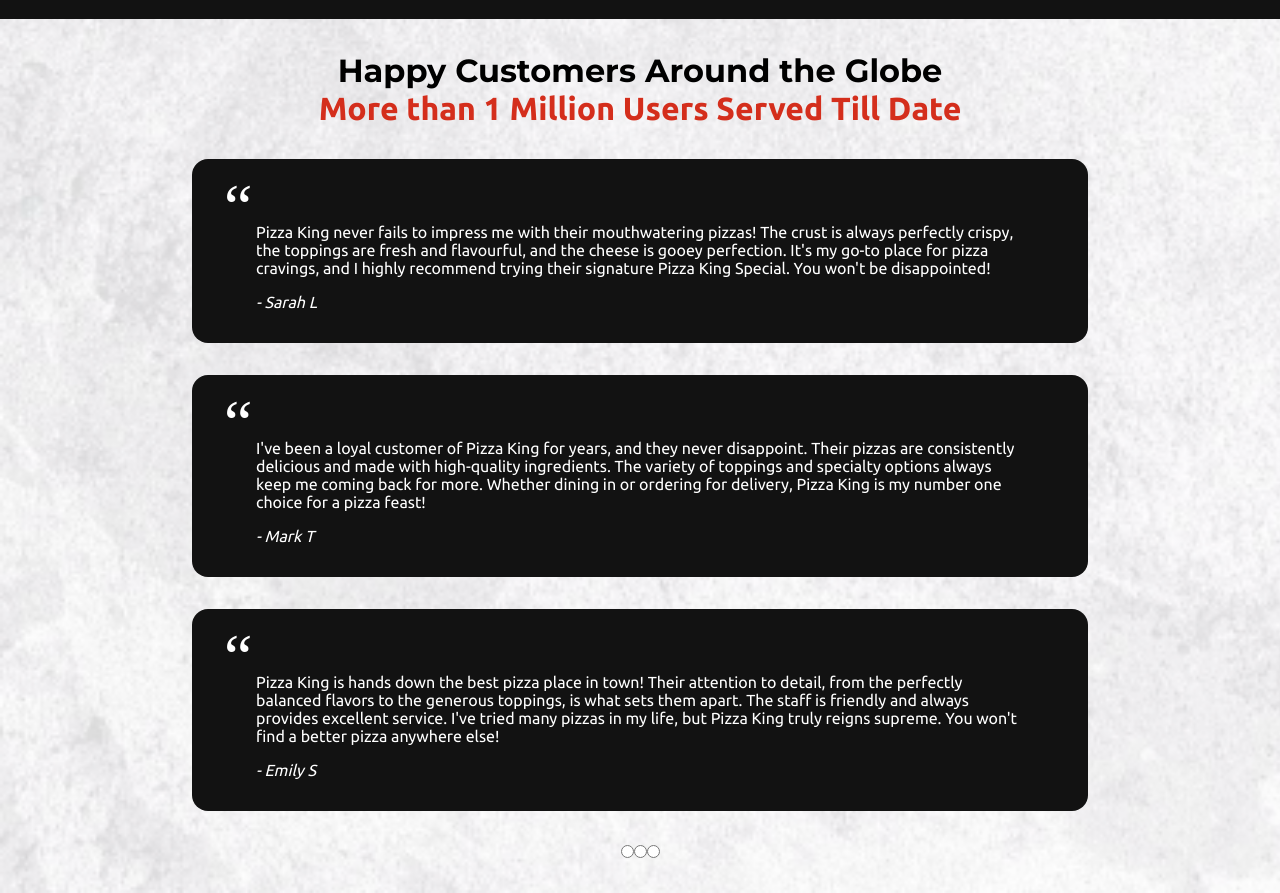
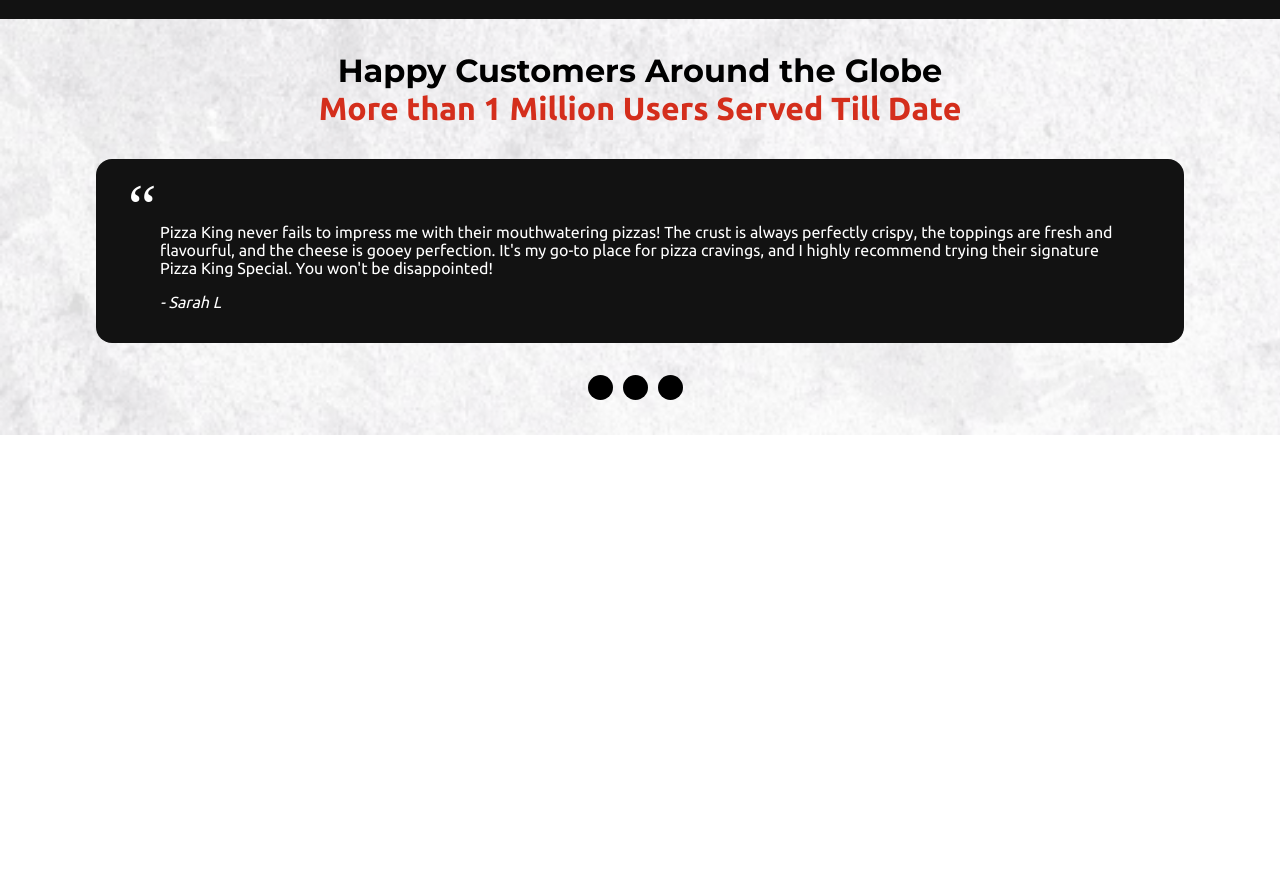
Before and after one commit to Siddharth-2382/Pizza-King, a React (Create React App) app: page / in a window 1280 px wide. Shown: the part 1440-2333 px from the top of the page. After the commit the page ends 1875 px from the top, so only its background shows below. Built offline with nearby package versions, Linux system fonts and the light colour scheme.

Commit message:
add css for testimonial carousel

```diff
--- a/src/App.css
+++ b/src/App.css
@@ -109,7 +109,7 @@
   height: 64rem;
   z-index: -999;
   position: absolute;
-  top: -23%;
+  top: -20%;
   right: 0;
   filter: drop-shadow(-3px 0px 16px rgba(0, 0, 0, 0.75));
 }
@@ -193,7 +193,7 @@
 
 .testimonial-container {
   text-align: center;
-  padding: 2rem;
+  padding: 2rem 6rem;
 }
 
 .testimonial-title span {
@@ -201,13 +201,20 @@
   display: block;
 }
 
+.carousel-container {
+  display: flex;
+  overflow-x: hidden;
+}
+
 .carousel-item {
   background-color: #121212;
   color: #ffffff;
   text-align: left;
-  margin: 2rem 10rem;
+  margin: 2rem 0rem;
   padding: 2rem;
   border-radius: 1rem;
+  min-width: 100%;
+  transition: all 0.75s ease-in-out;
 }
 
 .testimonial::before {
@@ -226,6 +233,64 @@
   margin-top: 1rem;
   padding: 0 2rem 1rem;
   font-style: italic;
+}
+
+.custom {
+  display: flex;
+  justify-content: center;
+  margin-bottom: 1rem;
+}
+
+.container {
+  display: block;
+  position: relative;
+  padding-left: 35px;
+  margin-bottom: 12px;
+  cursor: pointer;
+  font-size: 22px;
+  -webkit-user-select: none;
+  -moz-user-select: none;
+  -ms-user-select: none;
+  user-select: none;
+}
+
+.container input {
+  position: absolute;
+  opacity: 0;
+  cursor: pointer;
+}
+
+.checkmark {
+  position: absolute;
+  top: 0;
+  left: 0;
+  height: 25px;
+  width: 25px;
+  background-color: #000000;
+  border-radius: 50%;
+}
+
+.container input:checked ~ .checkmark {
+  background-color: #000000;
+}
+
+.checkmark:after {
+  content: "";
+  position: absolute;
+  display: none;
+}
+
+.container input:checked ~ .checkmark:after {
+  display: block;
+}
+
+.container .checkmark:after {
+  top: 7px;
+  left: 7px;
+  width: 10px;
+  height: 10px;
+  border-radius: 50%;
+  background: white;
 }
 
 /* Media Queries for Mobile Screens */
@@ -327,6 +392,15 @@
     padding: 4rem 3rem;
     justify-content: left;
     overflow-x: auto;
+  }
+
+  /* CSS for Testimonial Section */
+  .testimonial-container {
+    padding: 2rem 2rem;
+  }
+
+  .carousel-item {
+    padding: 1rem;
   }
 }
 
@@ -439,6 +513,11 @@
   .card button {
     top: -40%;
   }
+
+  /* CSS for Testimonial Section */
+  .testimonial-container {
+    padding: 2rem 3rem;
+  }
 }
 
 /* Media Queries for Medium Tablet Screens */
@@ -496,6 +575,11 @@
   .card button {
     top: -40%;
   }
+
+  /* CSS for Testimonial Section */
+  .testimonial-container {
+    padding: 2rem 4rem;
+  }
 }
 
 /* Media Queries for Large Tablet Screens */
```
